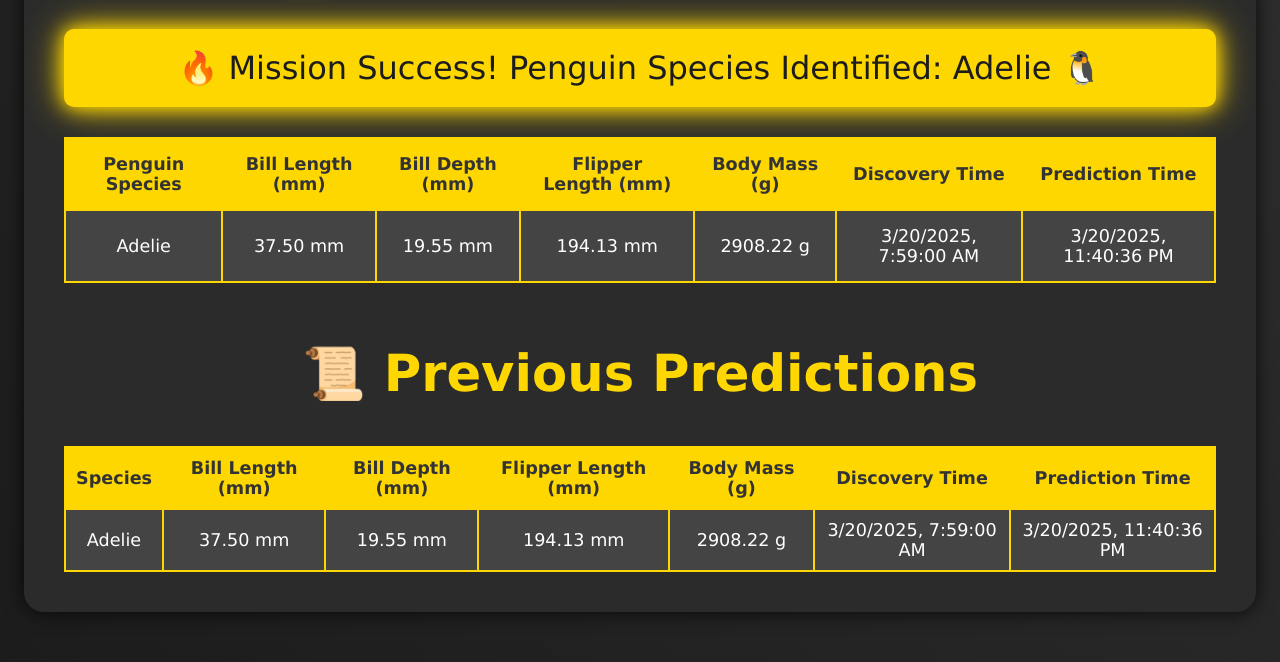
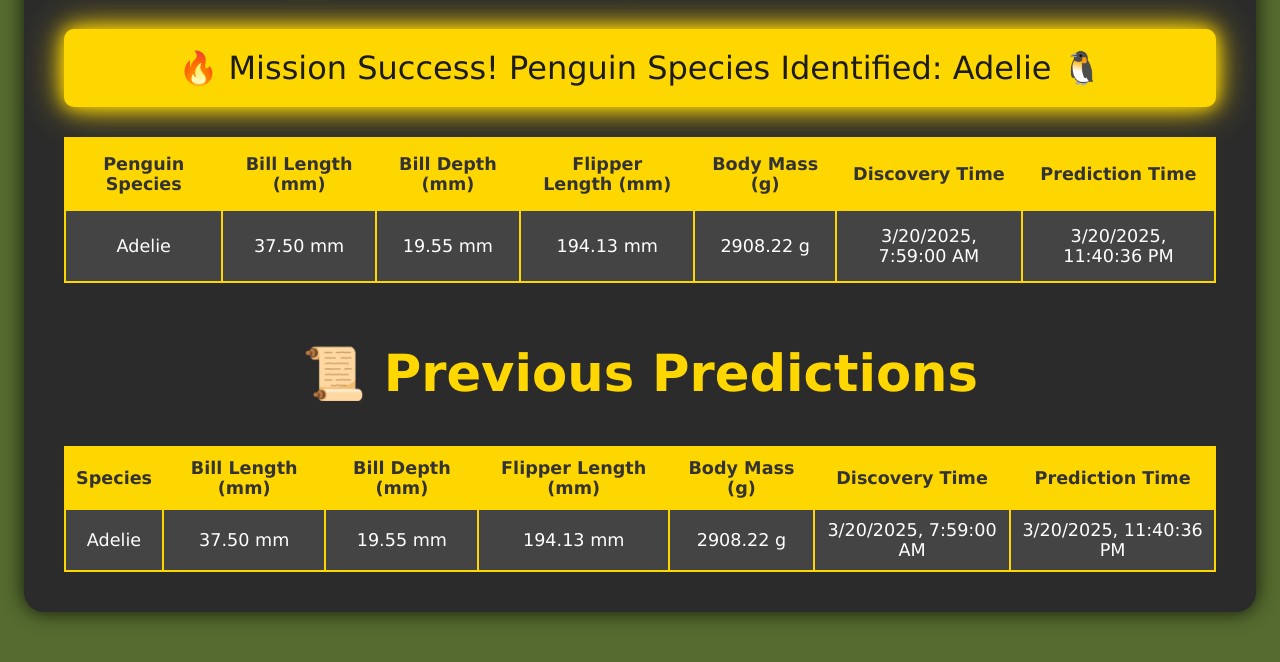
Before and after one commit to trifon-git/BDS24_MLOps_Assignment1, a plain HTML site: page public/index.html in a window 1280 px wide. Shown: the part 674-1336 px from the top of the page. Drawn offline with Linux system fonts and the light colour scheme.

```diff
--- a/public/styles.css
+++ b/public/styles.css
@@ -1,42 +1,12 @@
 body {
-    background: linear-gradient(45deg, #1c1c1c, #333);
+    background-color: #556B2F;
+    /* Military green (Dark Olive Green) */
     font-family: 'Verdana', sans-serif;
     margin: 0;
     padding: 0;
     color: #f0f0f0;
     overflow-x: hidden;
 }
-
-/* Parallax Background Layers */
-/* Parallax Background Layers */
-.parallax {
-    position: fixed;
-    top: 0;
-    left: 0;
-    width: 100%;
-    height: 100%;
-    background-repeat: repeat;
-    background-size: cover;
-    z-index: -1;
-    pointer-events: none;
-}
-
-#parallax-layer1 {
-    background-image: url('images/6656523.jpg');
-    opacity: 0.25;
-}
-
-#parallax-layer2 {
-    background-image: url('images/6656523.jpg');
-    opacity: 0.12;
-}
-
-/* Moving Layers Styling */
-body {
-    perspective: 1px;
-    overflow-x: hidden;
-}
-
 
 h1 {
     font-size: 5vw;
@@ -78,7 +48,6 @@ h2 {
     box-shadow: 0 0 20px rgba(0, 0, 0, 0.8);
     animation: slideIn 1s ease-out;
     position: relative;
-    z-index: 1;
 }
 
 #prediction {
```
